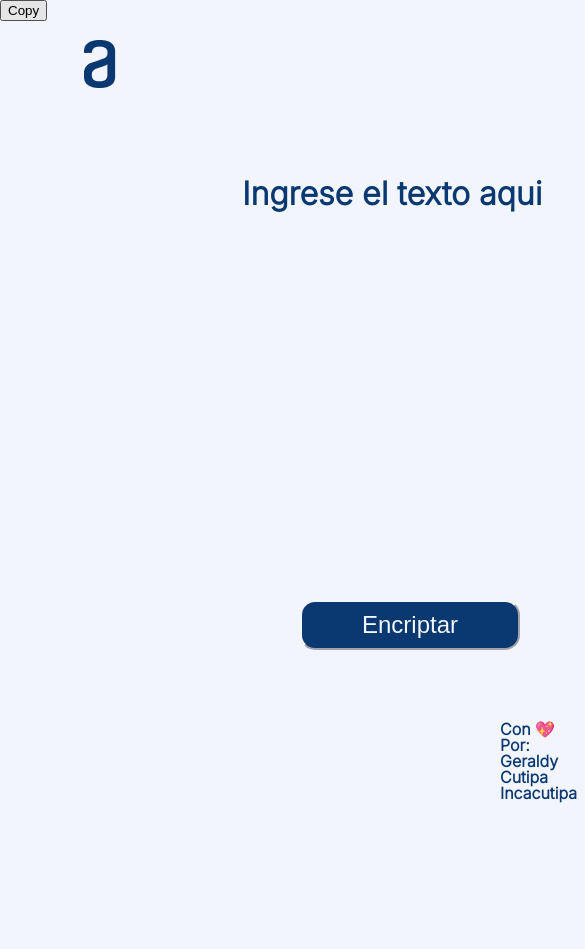
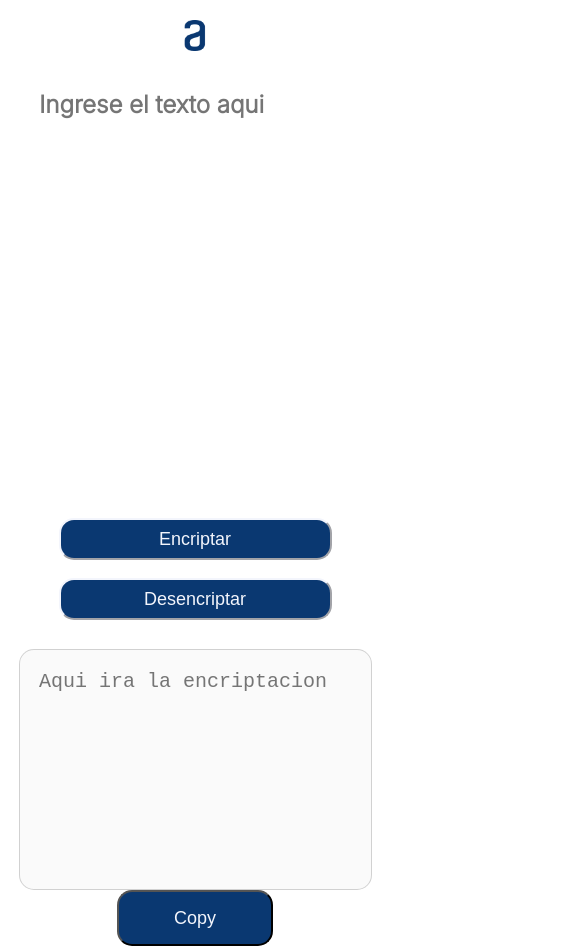
Before and after one commit to Geralxd1/encriptador.github.io, a plain HTML site: page index.html in a window 390 px wide. Shown: the top 949 px of the page, 585 px wide, since content can reach past the window. Before the commit the page ends 844 px from the top, so only its background shows below. Drawn offline with Linux system fonts and the light colour scheme; files whose address does not match are found by name.

Commit message:
style.css
responsive

```diff
--- a/style.css
+++ b/style.css
@@ -1,74 +1,160 @@
-body{
-    background: #F3F5FC;
-    font-family: 'Inter', sans-serif;
+main {
+    display: flex;
+    justify-content: space-between;
 }
-
+.contenedor1{
+    display: flex;
+    width: 15%;
+    height: 95vh;
+    align-items: flex-start;
+}
 .logo{
-    position: absolute;
-    width: 120px;
-    height: 48px;
-    left: 40px;
-    top: 40px;
+    width: 80%;
+    padding-top: 25%;
+    height: auto;
+    object-fit: contain;
+}
+.contenedor2{
+    display: flex;
+    flex-direction: column;
+    width: 45%;
+    height: 95vh;
+    justify-content: center;
+    align-items: center;
 }
 .areaTexto{
-    position: absolute;
-    resize:none;
-    width: 600px;
-    height: 400px;
-    left: 240px;
-    top: 168px;
+    width: 70%;
+    height: 50%;
+    padding: 5%;
     font-family: 'Inter';
-    font-style: normal;
-    font-weight: bold;
-    font-size: 32px;
-    line-height: 150%;
     color: #0A3871;
     border: none;
     background: transparent;
+    font-style: normal;
+    font-weight: bold;
+    font-size: x-large;
+    resize: none;
 }
-.areaTexto::placeholder {
-    color: #0A3871;
+.areaTexto:focus,
+.areaTexto:active {
+    outline: none;
+    border-color: #0A3871;
+    border-radius: 15px;
+    box-shadow: 0 0 5px #0A3871;
 }
-.areaTexto:focus {
-    outline-color: transparent; /* Cambia "red" por el color deseado */
+.botones{
+    display: flex;
+    justify-content: space-around;
+    align-items: center;
+    width: 100%;
+    height: 25%;
 }
 .boton1,.boton2{
-    position: absolute;
-    width: 220px;
-    height: 50px;
-    margin-top: 600px;
+    width: 35%;
+    height: 20%;
     border-radius: 15px;
     border-color: #F3F5FC;
     background: #0A3871;
     color: #F3F5FC;
-    font-size: x-large;
+    font-size: large;
+    transition: background-color 0.3s ease, color 0.3s ease, border 0.3s ease;
+    cursor: pointer;
 }
-.boton1{
-    margin-left: 300px;
+.boton1:hover,.boton2:hover,
+.boton1:focus,.boton2:focus {
+  background-color: #d1dcea; /* Cambia el color de fondo en énfasis */
+  color: #0A3871; /* Cambia el color del texto en énfasis */
+  border: 2px solid #251bd2; /* Cambia el borde en énfasis */
 }
-.boton2{
-    margin-left: 600px;
+.contenedor3{
+    display: flex;
+    justify-content: space-around;
+    align-items: center;
+    flex-direction: column;
+    width: 40%;
+    height: 95vh;
 }
 .textoEncriptado{
-    position: absolute;
-    width: 400px;
-    left: 1000px;
-    top: 40px;
-    background: #FFFFFF;
-    box-shadow: 0px 24px 32px -8px rgba(0, 0, 0, 0.08);
-    border-radius: 32px;
+    width: 70%;
+    height: 70%;
+    border-radius: 15px;
     font-size: x-large;
     color: #0A3871;
-    padding: 30px;
+    padding: 5%;
+    resize: none;
 }
-.textoEncriptado::placeholder {
+.botonCopia{
+    height: 7%;
+    width: 40%;
+    background-color: #0A3871;
+    color: #F3F5FC;
+    border-radius: 15px;
+    font-size: large;
+    transition: background-color 0.3s ease, color 0.3s ease, border 0.3s ease;
+    cursor: pointer;
+}
+.botonCopia:hover,
+.botonCopia:focus{
+  background-color: #d1dcea; /* Cambia el color de fondo en énfasis */
+  color: #0A3871; /* Cambia el color del texto en énfasis */
+  border: 2px solid #251bd2; /* Cambia el borde en énfasis */
+}
+footer{
+    display: flex;
+    width: 100vw;
+    height: 5vh;
+    justify-content: center;
+    align-items: center;
+}
+p{
+    font-family: 'Inter';
+    font-weight: bold;
     color: #0A3871;
 }
-footer{
-    position: absolute;
-    margin-top: 700px;
-    color: #0A3871;
-    margin-right: auto;
-    margin-left: 500px;
-    font-weight: bold;
+/*responsive*/
+@media(max-width: 760px){
+    main{
+        flex-direction: column;
+    }
+    .contenedor1{
+        width: 100%;
+        height: auto;
+        justify-content: center;
+    }
+    .logo{
+        width: 20%;
+        padding: 5%;
+        height: auto;
+        object-fit: contain;
+    }
+    .contenedor2{
+        flex-direction: column;
+        width: 100%;
+        height: auto;
+        justify-content: space-around;
+    }
+    .areaTexto{
+        width: 80%;
+        height: 400px;
+    }
+    .botones{
+        flex-direction: column;
+        justify-content: space-around;
+        width: 100%;
+        height: 120px;
+    }
+    .boton1,.boton2{
+        width: 70%;
+        height: 35%;
+    }
+    .contenedor3{
+        flex-direction: column;
+        width: 100%;
+        justify-content: flex-start;
+        margin-top: 20px;
+    }
+    .textoEncriptado{
+        width: 80%;
+        height: 200px;
+    }
 }
```
